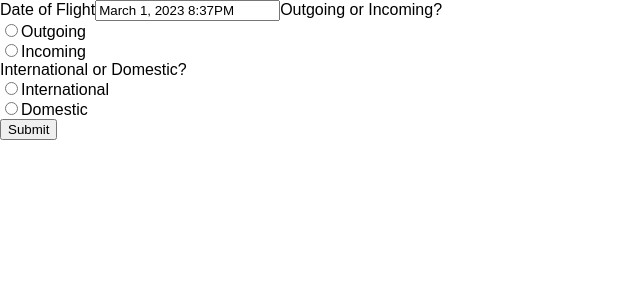
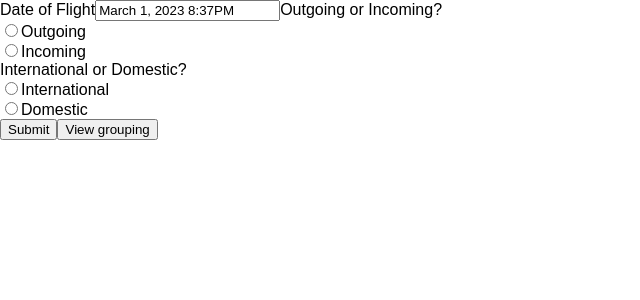
Before and after one commit to niivita/SafeTravels, a React (Create React App) app in the folder my-app/: page /FillForm in a window 1280 px wide. Shown: the top 300 px of the page, without its empty margins (0-640 px from the left). Built offline with nearby package versions, Linux system fonts and the light colour scheme.

Commit message:
group page debug pt2

```diff
--- a/my-app/src/pages/FillForm.js
+++ b/my-app/src/pages/FillForm.js
@@ -5,6 +5,7 @@ import "react-datepicker/dist/react-datepicker.css";
 import 'react-datepicker/dist/react-datepicker-cssmodules.css'
 import axios from 'axios'
 import { addDays } from 'date-fns';
+import { Link } from 'react-router-dom';
 
 function FillForm() {
   const [date, setDate] = useState(addDays(new Date(), 2));
@@ -75,9 +76,16 @@ function FillForm() {
                         </label>
                     </div>
                 </div>
-                <button>
-                    <label type="enter" onClick={saveData}>Submit</label>
-                </button>
+
+                  <button>
+                      <label type="enter" onClick={saveData}>Submit</label>
+                  </button>
+                  <Link to="/GroupPage">
+                     <button>
+                          View grouping
+                     </button>
+                  </Link>
+
             </form>
         </div>
   )
```
